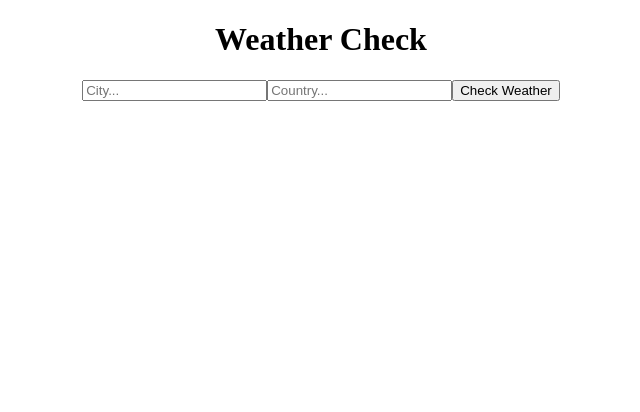
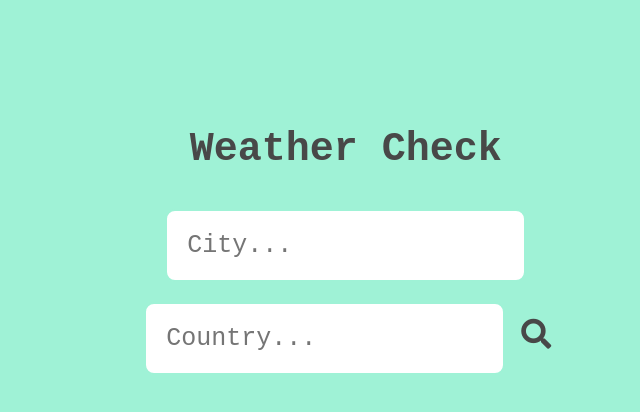
Before and after one commit to AMSpears/weather-search, a React (Create React App) app: page / in a window 1280 px wide. Shown: the top 412 px of the page, without its empty margins (319-959 px from the left). Built offline with nearby package versions, Linux system fonts and the light colour scheme.

Commit message:
add additional temporary style

```diff
--- a/public/index.html
+++ b/public/index.html
@@ -10,6 +10,8 @@
     -->
     <link rel="manifest" href="%PUBLIC_URL%/manifest.json">
     <link rel="shortcut icon" href="%PUBLIC_URL%/favicon.ico">
+    <link rel="stylesheet" href="https://use.fontawesome.com/releases/v5.2.0/css/all.css" integrity="sha384-hWVjflwFxL6sNzntih27bfxkr27PmbbK/iSvJ+a4+0owXq79v+lsFkW54bOGbiDQ" crossorigin="anonymous">
+
     <!--
       Notice the use of %PUBLIC_URL% in the tags above.
       It will be replaced with the URL of the `public` folder during the build.
--- a/src/App.js
+++ b/src/App.js
@@ -1,5 +1,5 @@
 import React, { Component } from 'react';
-import Header from "./components/Header/Header"
+// import Header from "./components/Header/Header"
 import Form from "./components/Form/Form"
 import WeatherResults from "./components/WeatherResults/WeatherResults"
 import './App.css';
@@ -26,7 +26,6 @@ class App extends Component {
     const country = e.target.elements.country.value
     const api_call = await fetch(
       `http://api.openweathermap.org/data/2.5/forecast?id=52490&units=imperial&appid=${API_KEY}&q=${city},${country}`
-      // `http://api.openweathermap.org/data/2.5/weather?q=${city},${country}&units=imperial&appid=${API_KEY}&units=metric`
     )
     const data = await api_call.json()
     if (city && country) {
@@ -56,7 +55,7 @@ class App extends Component {
         time: undefined,
         wind: undefined,
         humidity: undefined,
-        error: 'Please enter the value'
+        error: 'You enter the wrong information. Please try again!'
       })
     }
   }
@@ -64,9 +63,8 @@ class App extends Component {
   render() {
     return (
       <div className="App">
-      <Header/>
       <Form getWeather={this.getWeather}/>
-      <WeatherResults
+         <WeatherResults
           city = {this.state.city}
           country = {this.state.country}
           icon = {this.state.icon}
@@ -77,9 +75,9 @@ class App extends Component {
           time = {this.state.time}
           humidity = {this.state.humidity}
           wind = {this.state.wind}
-          error = {this.state.error}
       />
       </div>
+
     );
   }
 }
--- a/src/components/Form/Form.css
+++ b/src/components/Form/Form.css
@@ -0,0 +1,40 @@
+body {
+    background-color: #9ff2d6;
+}
+h1 {
+    color: #484848;
+    font-family: 'Courier New',Courier, monospace;
+    font-size: 40px;
+}
+.form-container {
+    margin-left: 20%;
+}
+form {
+    margin-top: 50px;
+    width: 70%;
+    /* background: white; */
+    border-radius: 50px;
+    padding:50px;
+    /* background: rgba(243, 243, 238, 0.1); */
+
+}
+input[type=text] {
+    border:2px solid #9ff2d6;
+    border-radius: 10px;
+    margin:10px;
+    padding:20px;
+    color:#1e1e1d;
+    font-family: 'Courier New', Courier,monospace;
+}
+input[placeholder]{
+    font-family: 'Courier New', Courier, monospace;
+    font-size: 25px;
+}
+
+button {
+    font-size:30px;
+    color:#484848;
+    border: none;
+    background: #9ff2d6;
+    cursor: pointer;
+}
--- a/src/components/Form/Form.js
+++ b/src/components/Form/Form.js
@@ -1,18 +1,19 @@
 import React, {Component} from 'react'
-
+import './Form.css'
 
 class Form extends Component {
     render() {
         return(
-            <form onSubmit={this.props.getWeather}>
-				<input type="text" name="city" placeholder="City..." />
-				<input type="text" name="country" placeholder="Country..." />
-				<button> Check Weather </button>
-			</form>
+            <div className = "form-container">
+                <form onSubmit={this.props.getWeather}>
+                    <h1>Weather Check</h1>
+                    <input type="text" name="city" placeholder="City..."  required/>
+                    <input type="text" name="country" placeholder="Country..." required />
+                    <button> <i class="fas fa-search"></i></button>
+                </form>
+            </div>
         )
     }
-
-
 }
 
 
--- a/src/components/Header/Header.css
+++ b/src/components/Header/Header.css
@@ -0,0 +1,5 @@
+H1 {
+    padding-top:100px;
+    margin-right: 500px;
+    color: green;
+}
--- a/src/components/Header/Header.js
+++ b/src/components/Header/Header.js
@@ -1,5 +1,5 @@
 import React from 'react'
-
+import './Header.css'
 const Header = () => {
    return(
        <h1>Weather Check</h1>
--- a/src/components/WeatherResults/WeatherResults.css
+++ b/src/components/WeatherResults/WeatherResults.css
@@ -0,0 +1,20 @@
+.results-container {
+    margin-top: 30px;
+    margin-left:130px;
+    background: #f4f4e6;
+    padding: 30px;
+    border-radius:50px;
+    width:50%;
+}
+
+h3 {
+    color: #484848;
+    font-size: 30px;
+}
+
+p {
+    font-size: 20px;
+}
+img {
+ width: 80px;
+}
--- a/src/components/WeatherResults/WeatherResults.js
+++ b/src/components/WeatherResults/WeatherResults.js
@@ -1,5 +1,5 @@
 import React, { Component } from 'react'
-
+import "./WeatherResults.css"
 const Moment = require('moment');
 
 class WeatherResults extends Component {
@@ -7,6 +7,9 @@ class WeatherResults extends Component {
         //rendering the results
         return(
             <div>
+                <div className= "form-container">
+                    { this.props.city && (
+                    <div className ="results-container">
                         { this.props.city && (
                             <h3> {this.props.city}</h3>
                         )}
@@ -33,7 +36,18 @@ class WeatherResults extends Component {
                         { this.props.humidity && this.props.wind && (
                             <p>Humidity: {this.props.humidity}% <br/> Wind: E {Math.round(this.props.wind)} mph</p>
                         )}
-
+                    </div>
+                    )}
+                </div>
+                <div className= "form-container">
+                        { this.props.error && (
+                        <div className ="results-container">
+                            { this.props.error&& (
+                                <p>{this.props.error}</p>
+                            )}
+                        </div>
+                        )}
+                    </div>
             </div>
         )
 
```
Lines whose indentation alone changed are shown as unchanged.
